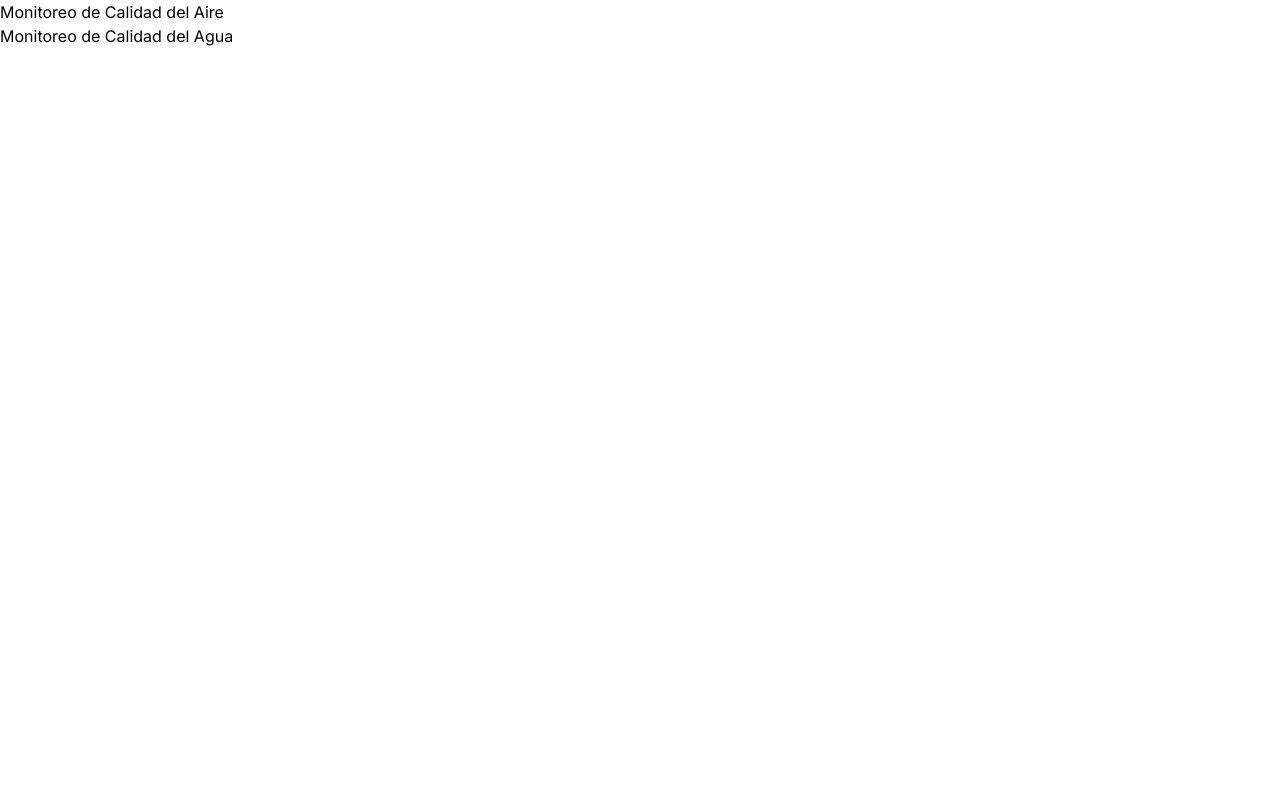
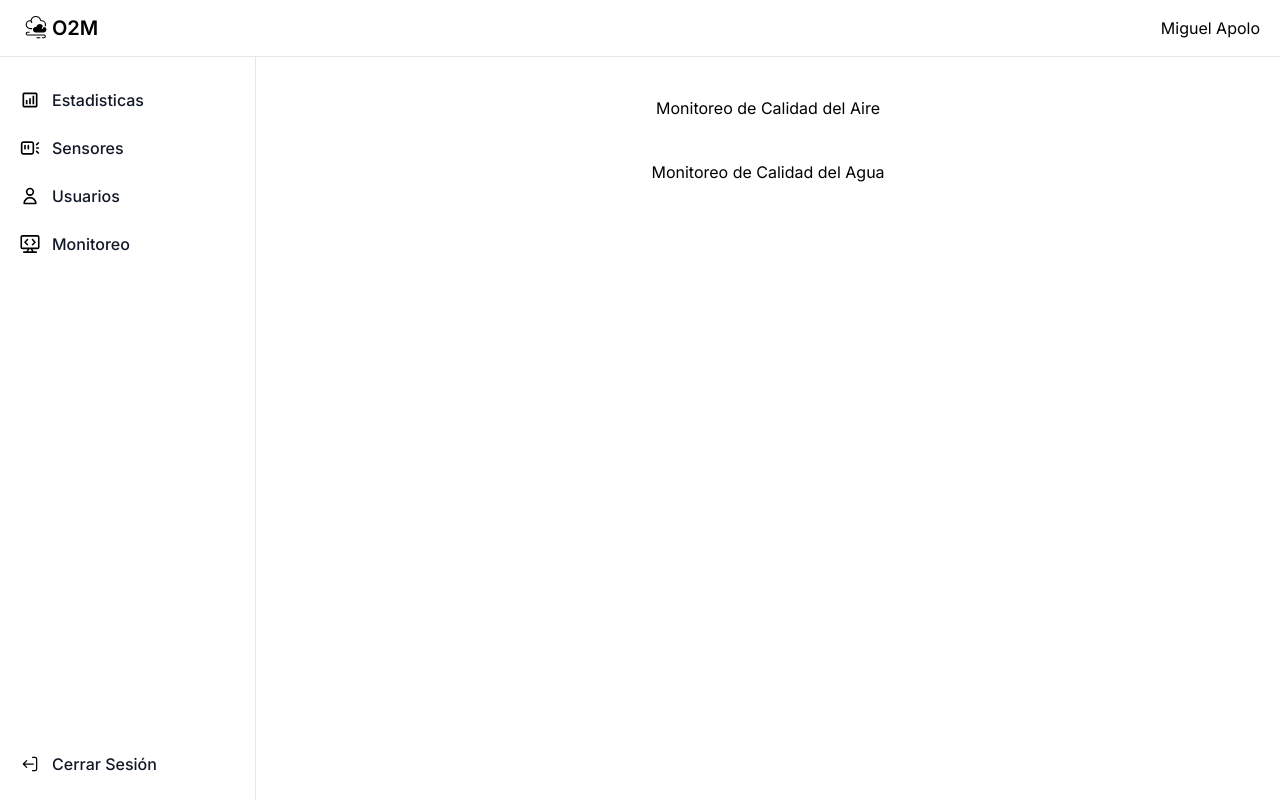
Before and after one commit to Xanh1/O2M-frontend, a Next.js app: page /graphicMonitoring in a window 1280 px wide. Built offline with nearby package versions, Linux system fonts and the light colour scheme; no server answers.

Commit message:
add design graph monitoring

```diff
--- a/src/app/graphicMonitoring/page.jsx
+++ b/src/app/graphicMonitoring/page.jsx
@@ -1,10 +1,13 @@
 "use client";
 import { useEffect, useState } from "react";
 import { Bar } from "react-chartjs-2";
-import { Chart, registerables } from 'chart.js'; // Importa Chart y registerables
+import { Chart, registerables } from "chart.js"; // Importa Chart y registerables
 import { promedio_calidad_por_dia } from "../../hooks/service_monitoring"; // Ajusta la ruta según tu estructura de carpetas
 
-Chart.register(...registerables); // Registra todos los componentes necesarios
+import HeaderMenu from "../../components/HeaderMenu";
+import UserSidebar from "../../components/UserSidebar";
+
+Chart.register(...registerables);
 
 export default function Monitoring() {
   const [chartDataAire, setChartDataAire] = useState({});
@@ -18,27 +21,35 @@ export default function Monitoring() {
         const aguaData = datos.datos.agua;
 
         // Procesa los datos del aire
-        const labelsAire = aireData.map(item => `${item.dia}/${item.mes}/${item.año}`);
-        const dataAire = aireData.map(item => item.promedioCalidadDato);
+        const labelsAire = aireData.map(
+          (item) => `${item.dia}/${item.mes}/${item.año}`
+        );
+        const dataAire = aireData.map((item) => item.promedioCalidadDato);
         setChartDataAire({
           labels: labelsAire,
-          datasets: [{
-            label: 'Calidad del Aire',
-            data: dataAire,
-            backgroundColor: 'rgba(75, 192, 192, 0.6)',
-          }]
+          datasets: [
+            {
+              label: "Calidad del Aire",
+              data: dataAire,
+              backgroundColor: "rgba(75, 192, 192, 0.6)",
+            },
+          ],
         });
 
         // Procesa los datos del agua
-        const labelsAgua = aguaData.map(item => `${item.dia}/${item.mes}/${item.año}`);
-        const dataAgua = aguaData.map(item => item.promedioCalidadDato);
+        const labelsAgua = aguaData.map(
+          (item) => `${item.dia}/${item.mes}/${item.año}`
+        );
+        const dataAgua = aguaData.map((item) => item.promedioCalidadDato);
         setChartDataAgua({
           labels: labelsAgua,
-          datasets: [{
-            label: 'Calidad del Agua',
-            data: dataAgua,
-            backgroundColor: 'rgba(153, 102, 255, 0.6)',
-          }]
+          datasets: [
+            {
+              label: "Calidad del Agua",
+              data: dataAgua,
+              backgroundColor: "rgba(153, 102, 255, 0.6)",
+            },
+          ],
         });
       }
     };
@@ -47,11 +58,29 @@ export default function Monitoring() {
   }, []);
 
   return (
-    <div>
-      <h1>Monitoreo de Calidad del Aire</h1>
-      {chartDataAire.labels && <Bar data={chartDataAire} />}
-      <h1>Monitoreo de Calidad del Agua</h1>
-      {chartDataAgua.labels && <Bar data={chartDataAgua} />}
+    <div className="flex flex-col h-screen">
+      <HeaderMenu />
+      <div className="flex flex-1">
+        <UserSidebar />
+        <div className="flex-1 py-6 sm:ml-64">
+          <div className="py-4 rounded-lg mt-14">
+            <h1 className="text-center mb-4">Monitoreo de Calidad del Aire</h1>
+            <div className="flex justify-center">
+              <div className="max-w-lg w-full">
+                {chartDataAire.labels && <Bar data={chartDataAire} />}
+              </div>
+            </div>
+            <h1 className="text-center mt-6 mb-4">
+              Monitoreo de Calidad del Agua
+            </h1>
+            <div className="flex justify-center">
+              <div className="max-w-lg w-full">
+                {chartDataAgua.labels && <Bar data={chartDataAgua} />}
+              </div>
+            </div>
+          </div>
+        </div>
+      </div>
     </div>
   );
 }
```
